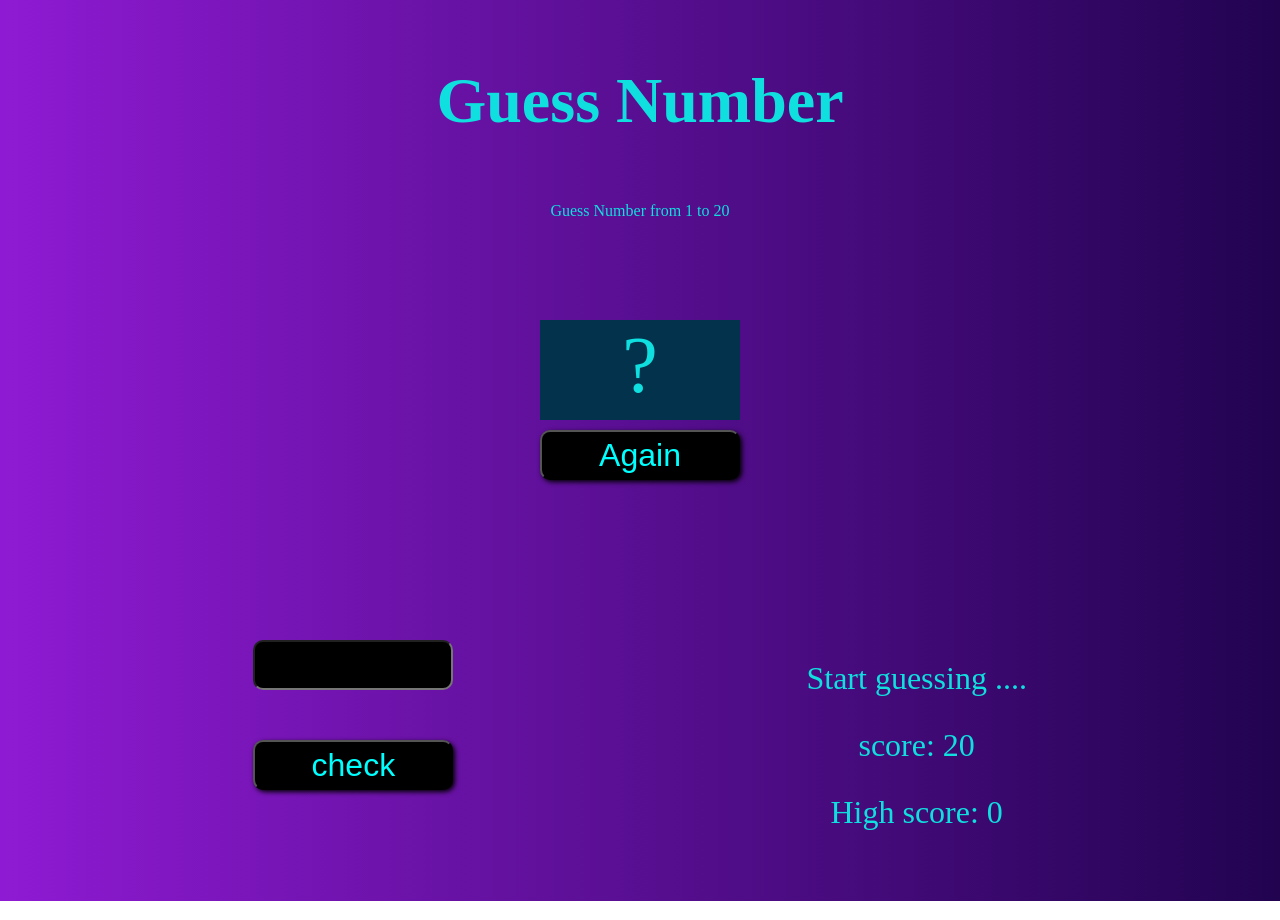
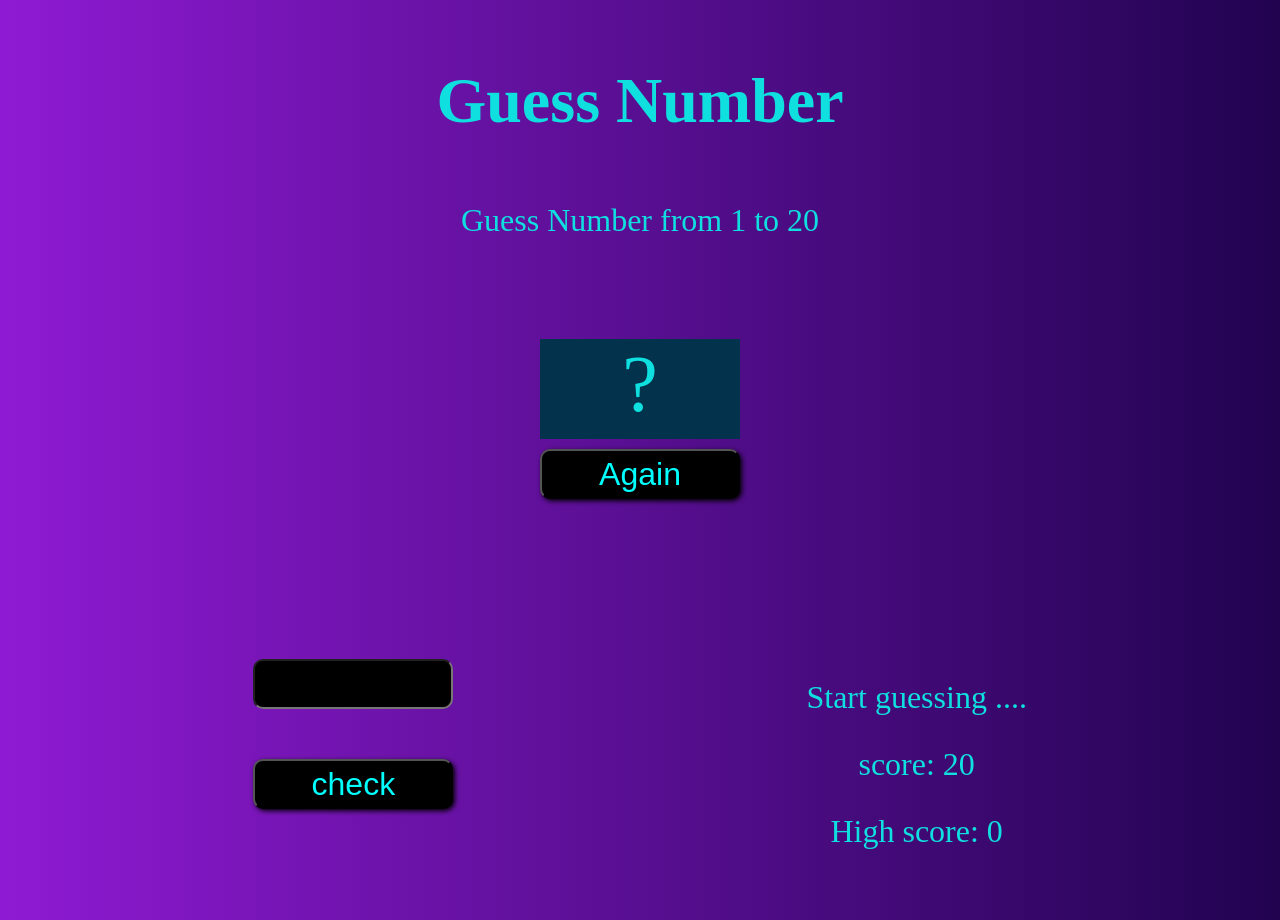
Before and after one commit to momooo666/guessNumber, a plain HTML site: page index.html in a window 1280 px wide. Drawn offline with Linux system fonts and the light colour scheme.

Commit message:
Update css_2.css

```diff
--- a/style/css_2.css
+++ b/style/css_2.css
@@ -48,7 +48,9 @@ body{
     box-shadow: 2px 2px 5px rgb(0, 0, 0);
     cursor: pointer;
 }
-
+.head p{
+    font-size: 2em;
+}
 /* second article guess number*/
 
 .guessNum{
```
